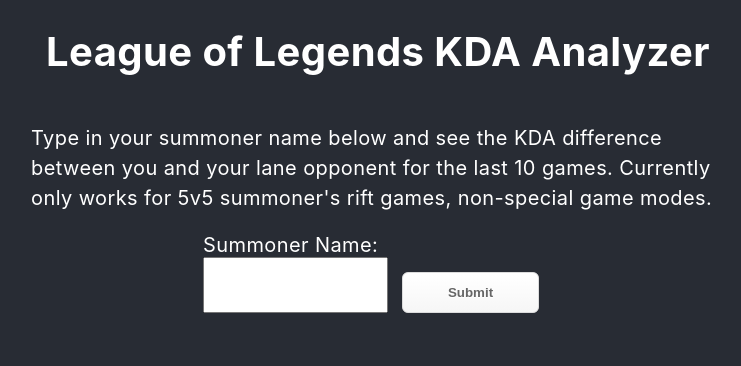
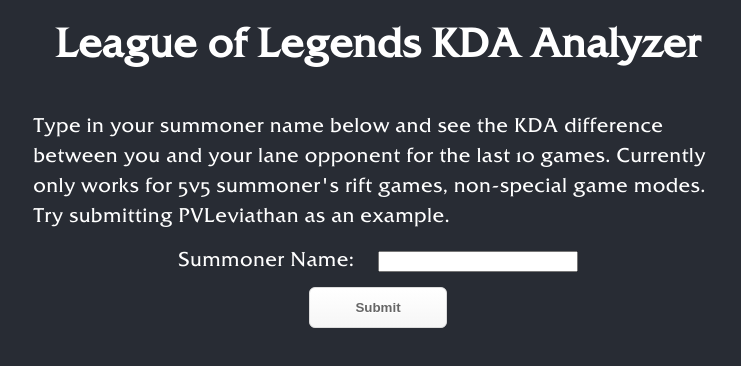
Before and after one commit to sinclair-guthrie/react-winners-queue, a React (Create React App) app: page / in a window 1280 px wide. Shown: the top 366 px of the page, without its empty margins (262-1003 px from the left). Built offline with nearby package versions, Linux system fonts and the light colour scheme.

Commit message:
updated font and tweaked listarea spacing

```diff
--- a/src/App.css
+++ b/src/App.css
@@ -1,9 +1,15 @@
+@font-face {
+  font-family: "Friz Quadrata";
+  src: url("./assets/Friz\ Quadrata\ Regular.ttf");
+}
+
 #App {
   width: 100vw;
   height: 100vh;
   text-align: center;
   background-color: #282c34;
   color: white;
+  font-family: "Friz Quadrata";
   font-size: 20px;
   letter-spacing: 0.02em;
   -webkit-font-smoothing: antialiased;
@@ -32,7 +38,7 @@
 
 #listArea {
   width: 100%;
-  max-width: 350px;
+  max-width: 400px;
   margin-left: auto;
   margin-right: auto;
   text-align: left;
@@ -43,8 +49,8 @@
   flex-flow: row wrap;
 }
 
-#boxLabel {
-  margin-right: 15px;
+#boxLabel, #summoner{
+  width: 50%;
 }
 
 #submitButton {
--- a/src/App.js
+++ b/src/App.js
@@ -70,7 +70,7 @@
           </h1>
           <p>
             Type in your summoner name below and see the KDA difference between you and your lane opponent for the last 10 games.
-            Currently only works for 5v5 summoner's rift games, non-special game modes.
+            Currently only works for 5v5 summoner's rift games, non-special game modes. Try submitting PVLeviathan as an example.
           </p>
         </header>
         <div id="listArea">
```
Also changed, not shown: src/assets/Friz Quadrata Regular.ttf (added).
